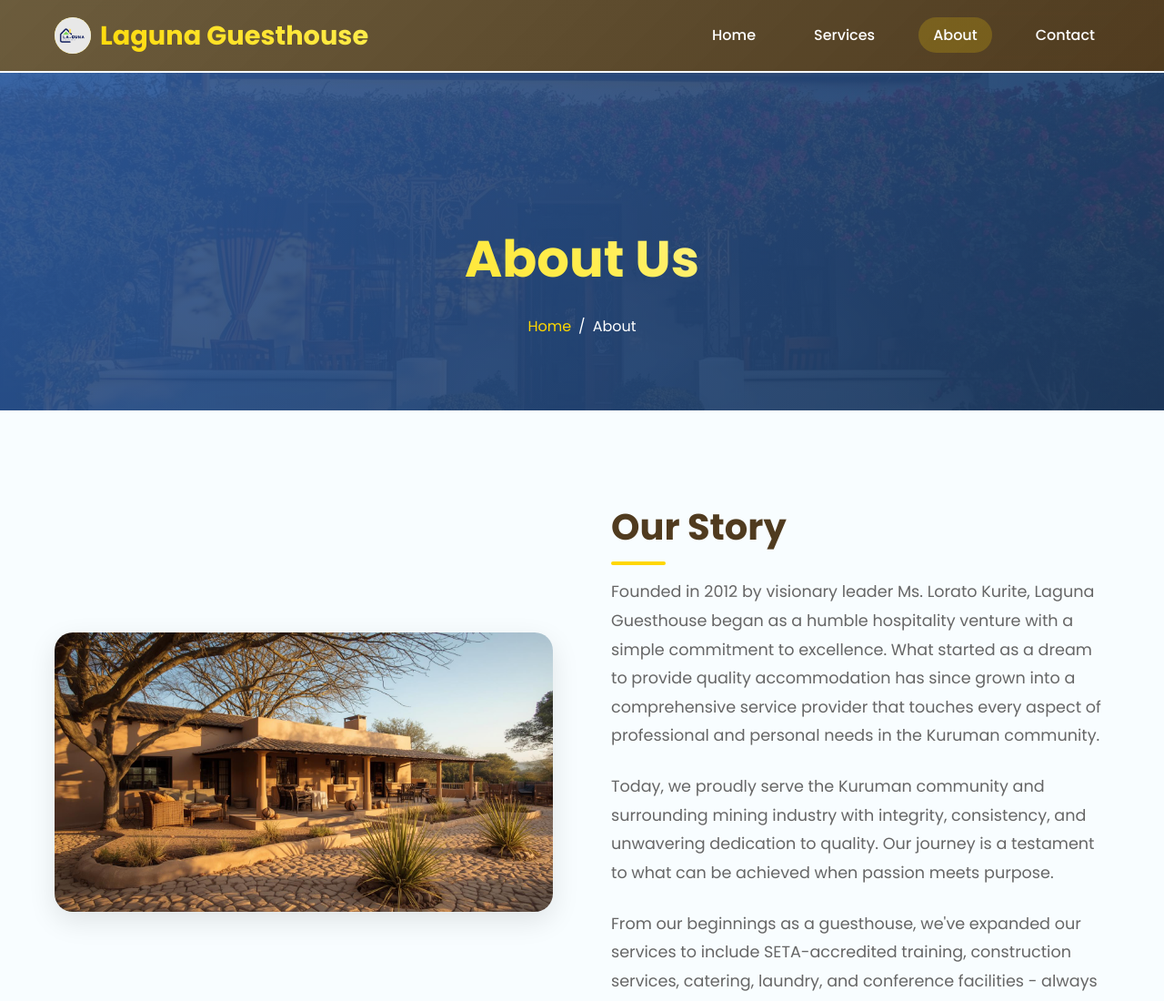
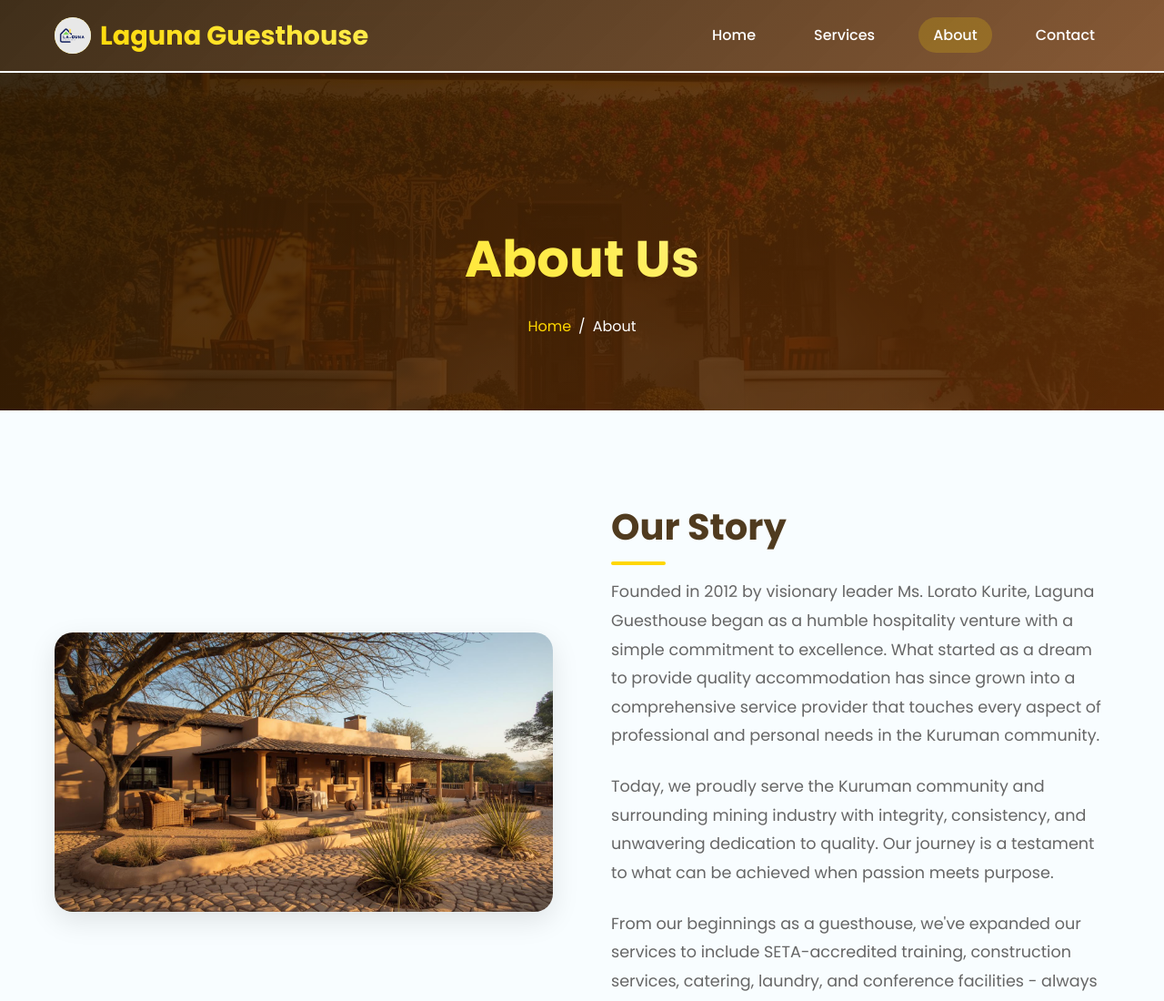
Before and after one commit to KhethoKodes-hub/LagunaGuesthouse, a plain HTML site: page about.html in a window 1280 px wide. Shown: the top 1100 px of the page at 91% size. Drawn offline with Linux system fonts and the light colour scheme.

Commit message:
changed colors

```diff
--- a/about.html
+++ b/about.html
@@ -45,7 +45,7 @@
 
         /* Header */
         .header {
-            background: linear-gradient(135deg, var(--primary) 0%, var(--primary-dark) 100%);
+            background: linear-gradient(135deg, rgba(43, 24, 1, 0.9) 0%, rgba(106, 48, 3, 0.799) 100%);
             color: var(--white);
             padding: 1rem 0;
             position: fixed;
@@ -120,7 +120,7 @@
 
         /* Page Header */
         .page-header {
-            background: linear-gradient(135deg, rgba(44, 90, 160, 0.9) 0%, rgba(30, 58, 95, 0.9) 100%),
+            background: linear-gradient(135deg, rgba(43, 24, 1, 0.9) 0%, rgba(106, 48, 3, 0.799) 100%),
                         url('./assets/a\ guesthouse\ a.jpg');
             background-size: cover;
             background-position: center;
```
Also changed, not shown: contact.html (+1 -1 lines), index.html (+1 -1 lines), services.html (+2 -2 lines).
